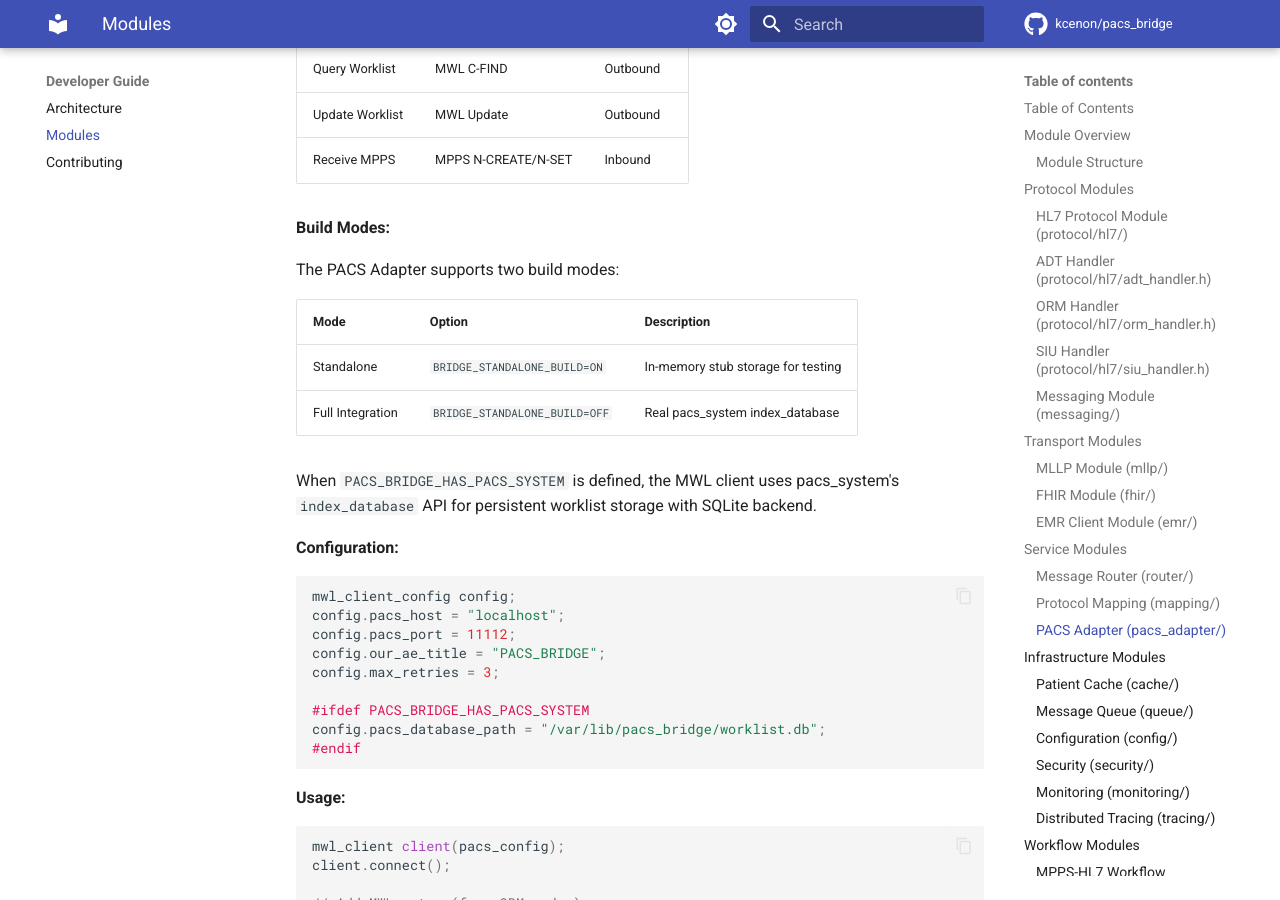
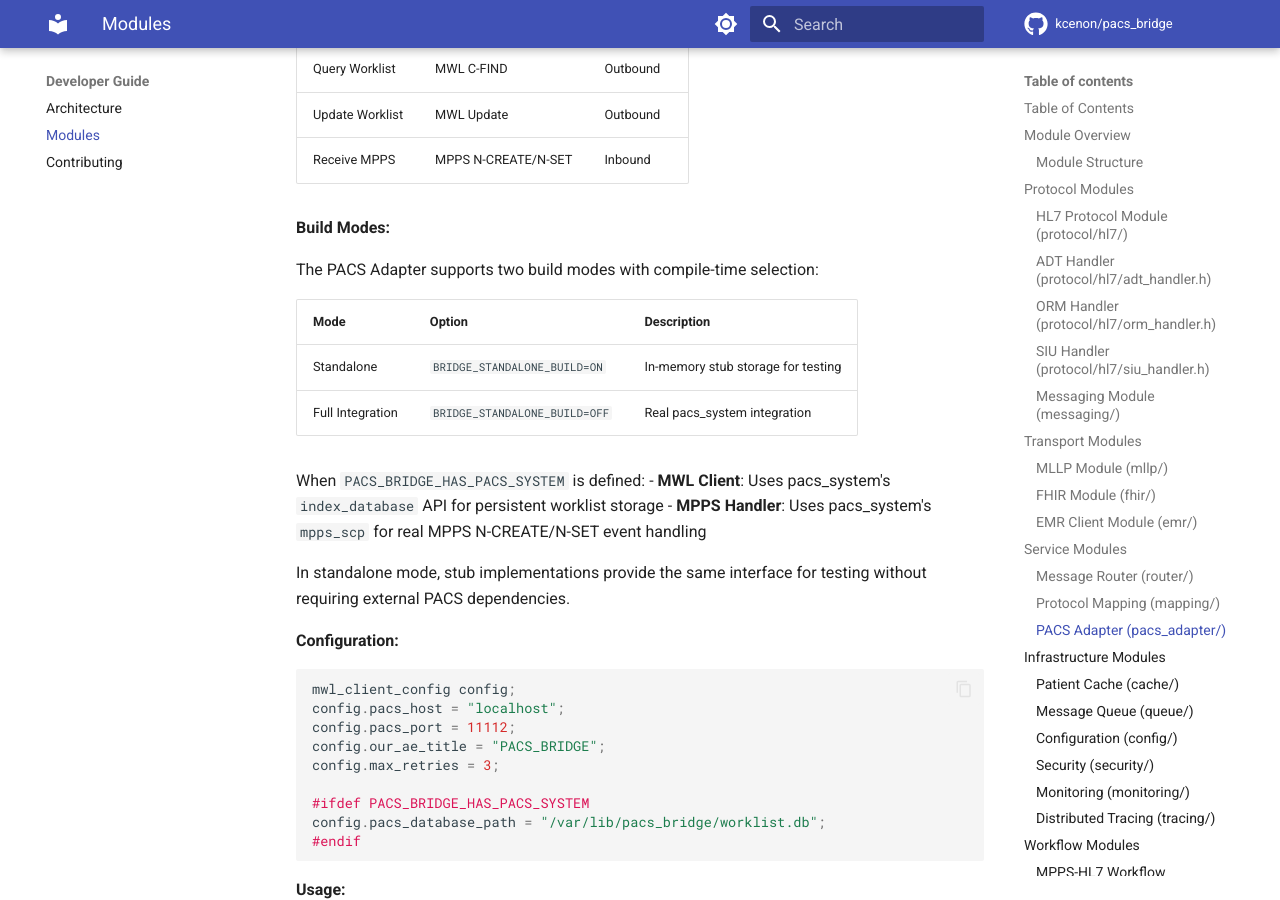
Before and after one commit to kcenon/pacs_bridge, an MkDocs documentation site: the page built from docs/developer/modules.md, in a window 1280 px wide and 900 px high, scrolled down 12587 px. Built offline with MkDocs 1.6.1 and Material for MkDocs 9.7.7, drawn with Linux system fonts in a browser that asks for light colours; comment, search, counter and statistics services are not loaded; the version menu is left out; some of the changed text lies outside the part shown.

Commit message:
docs(modules): update PACS adapter and workflow documentation
Update documentation to reflect recent changes:
- Add MPPS handler compile-time gating info (PACS_BRIDGE_HAS_PACS_SYSTEM)
- Document SQLite dependency for mpps_hl7_workflow module
- Clarify that workflow module requires SQLite for queue_manager integration
- Update version to 0.1.0.2

Relates-to: #173, #178, #179

```diff
--- a/docs/developer/modules.md
+++ b/docs/developer/modules.md
@@ -551,15 +551,19 @@
 
 **Build Modes:**
 
-The PACS Adapter supports two build modes:
+The PACS Adapter supports two build modes with compile-time selection:
 
 | Mode | Option | Description |
 |------|--------|-------------|
 | Standalone | `BRIDGE_STANDALONE_BUILD=ON` | In-memory stub storage for testing |
-| Full Integration | `BRIDGE_STANDALONE_BUILD=OFF` | Real pacs_system index_database |
+| Full Integration | `BRIDGE_STANDALONE_BUILD=OFF` | Real pacs_system integration |
 
-When `PACS_BRIDGE_HAS_PACS_SYSTEM` is defined, the MWL client uses pacs_system's
-`index_database` API for persistent worklist storage with SQLite backend.
+When `PACS_BRIDGE_HAS_PACS_SYSTEM` is defined:
+- **MWL Client**: Uses pacs_system's `index_database` API for persistent worklist storage
+- **MPPS Handler**: Uses pacs_system's `mpps_scp` for real MPPS N-CREATE/N-SET event handling
+
+In standalone mode, stub implementations provide the same interface for testing without
+requiring external PACS dependencies.
 
 **Configuration:**
 
@@ -886,6 +890,15 @@
 
 **Purpose:** Wire MPPS status changes to HL7 message generation and outbound delivery with reliable routing and failure handling.
 
+**Dependencies:**
+
+| Dependency | Reason |
+|------------|--------|
+| SQLite (`PACS_BRIDGE_HAS_SQLITE`) | Required for queue_manager integration (reliable message delivery) |
+
+> **Note:** This module is only built when SQLite is available. When SQLite is not present,
+> the workflow module and its tests are excluded from the build.
+
 **Key Classes:**
 
 | Class | Purpose |
```
Also changed, not shown: other parts of docs/developer/modules.md (+2 -2 lines).
